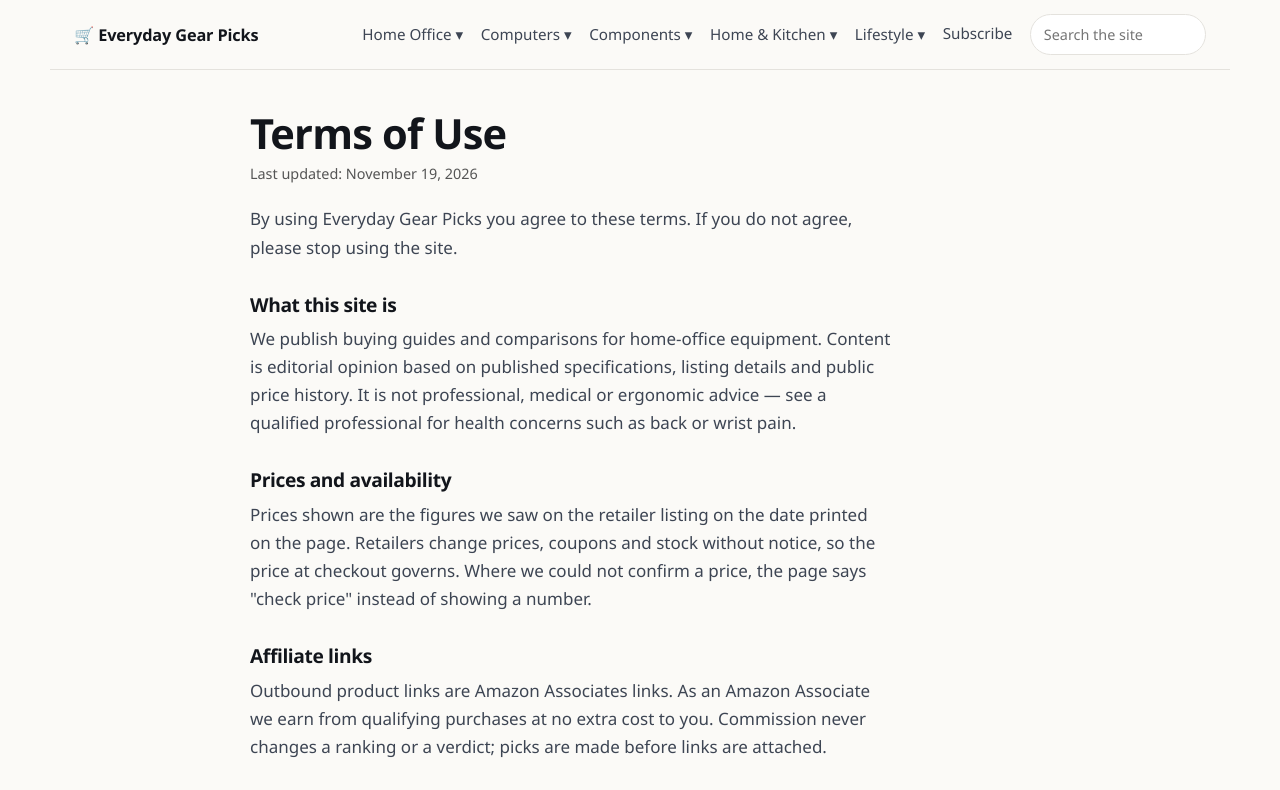
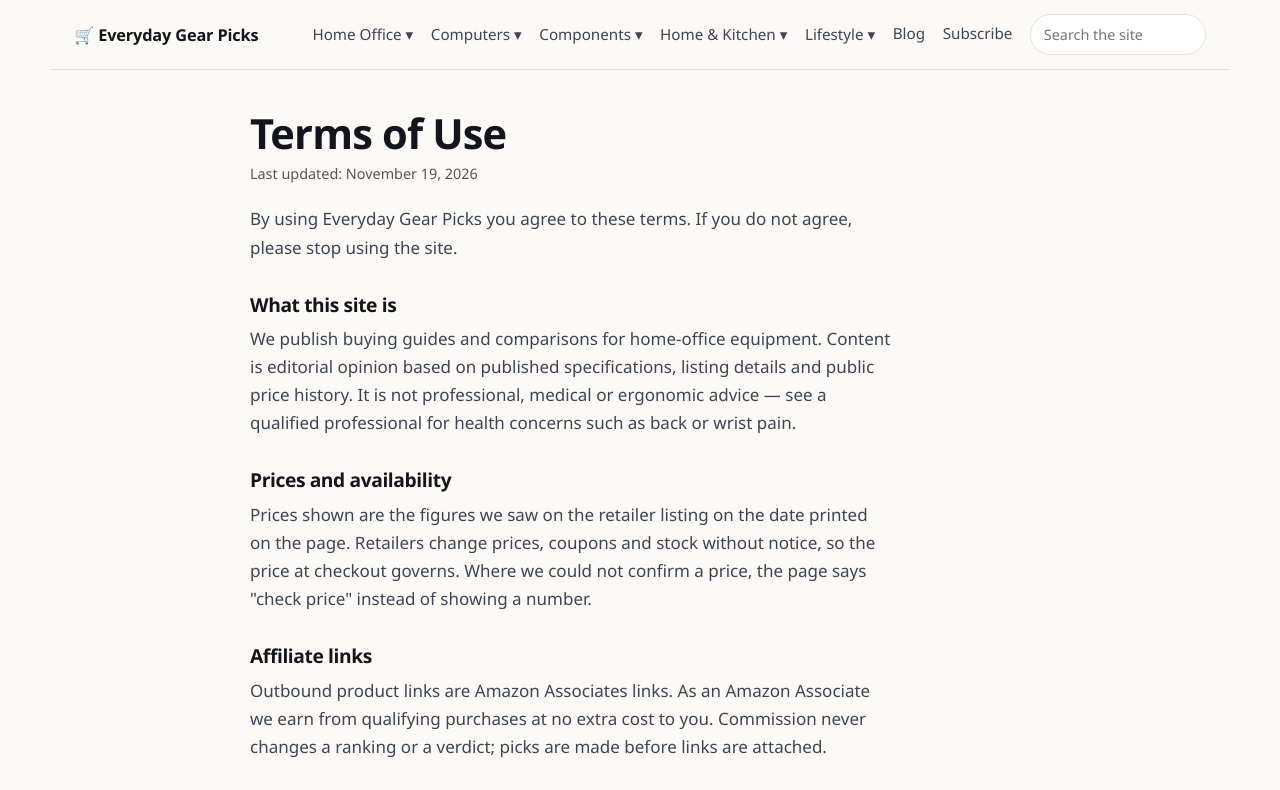
Before and after one commit to homeofficegeardeals/homeofficegeardeals.github.io, a plain HTML site: page terms.html in a window 1280 px wide. Shown: the top 790 px of the page. Drawn offline with Linux system fonts and the light colour scheme.

Commit message:
Daily picks refresh: terms.html

```diff
--- a/terms.html
+++ b/terms.html
@@ -78,6 +78,7 @@
           <a href="clothing.html">Clothing & Accessories</a>
         </div>
       </div>
+      <a class="nav-plain" href="blog.html">Blog</a>
       <a class="nav-plain" href="subscribe.html">Subscribe</a>
       <form class="nav-search" action="search.html" method="get" role="search">
         <input type="search" name="q" placeholder="Search the site" aria-label="Search the site">
```
